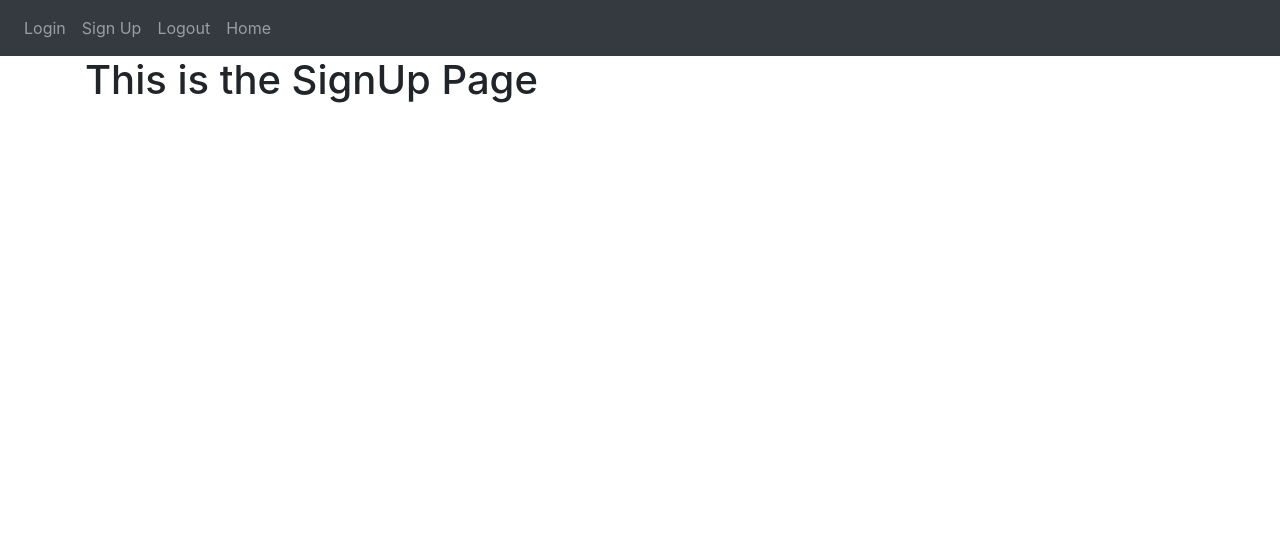
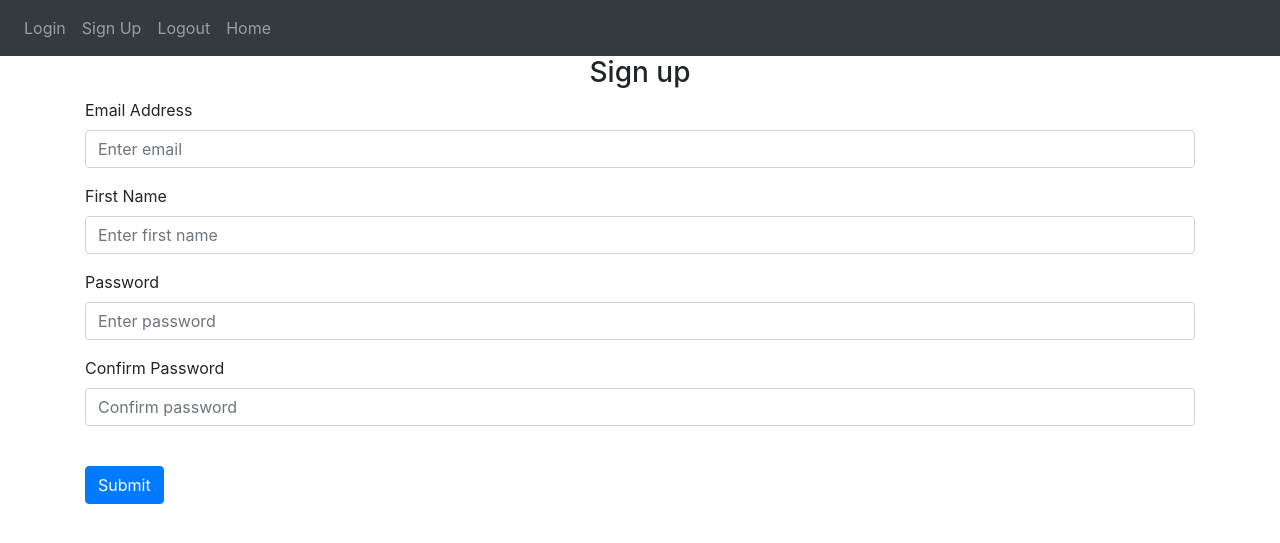
Before and after one commit to Mathias007/python-website, a Flask app: page /sign-up in a window 1280 px wide. Shown: the top 543 px of the page. Run offline with Flask 3, Linux system fonts and the light colour scheme; some libraries are stand-ins or nearby versions.

Commit message:
Build Login and Sign Up template forms.

```diff
--- a/website/templates/sign_up.html
+++ b/website/templates/sign_up.html
@@ -1,5 +1,49 @@
 {% extends "base.html" %} {% block title %}Sign Up{% endblock %}
 
 {% block content %}
-<h1>This is the SignUp Page</h1>
+<form method="POST">
+    <h3 align="center">Sign up</h3>
+    <div class="form-group">
+        <label for="email">Email Address</label>
+        <input
+            type="email"
+            class="form-control"
+            id="email"
+            name="email"
+            placeholder="Enter email"
+        />
+    </div>
+    <div class="form-group">
+        <label for="firstName">First Name</label>
+        <input
+            type="text"
+            class="form-control"
+            id="firstName"
+            name="firstName"
+            placeholder="Enter first name"
+        />
+    </div>
+    <div class="form-group">
+        <label for="password1">Password</label>
+        <input
+            type="password"
+            class="form-control"
+            id="password1"
+            name="password1"
+            placeholder="Enter password"
+        />
+    </div>
+    <div class="form-group">
+        <label for="password2">Confirm Password</label>
+        <input
+            type="password"
+            class="form-control"
+            id="password2"
+            name="password2"
+            placeholder="Confirm password"
+        />
+    </div>
+    <br />
+    <button type="submit" class="btn btn-primary">Submit</button>
+</form>
 {% endblock %}
```
Also changed, not shown: website/templates/login.html (+25 -1 lines), website/templates/base.html (line endings or trailing spaces), website/templates/home.html (line endings or trailing spaces).
